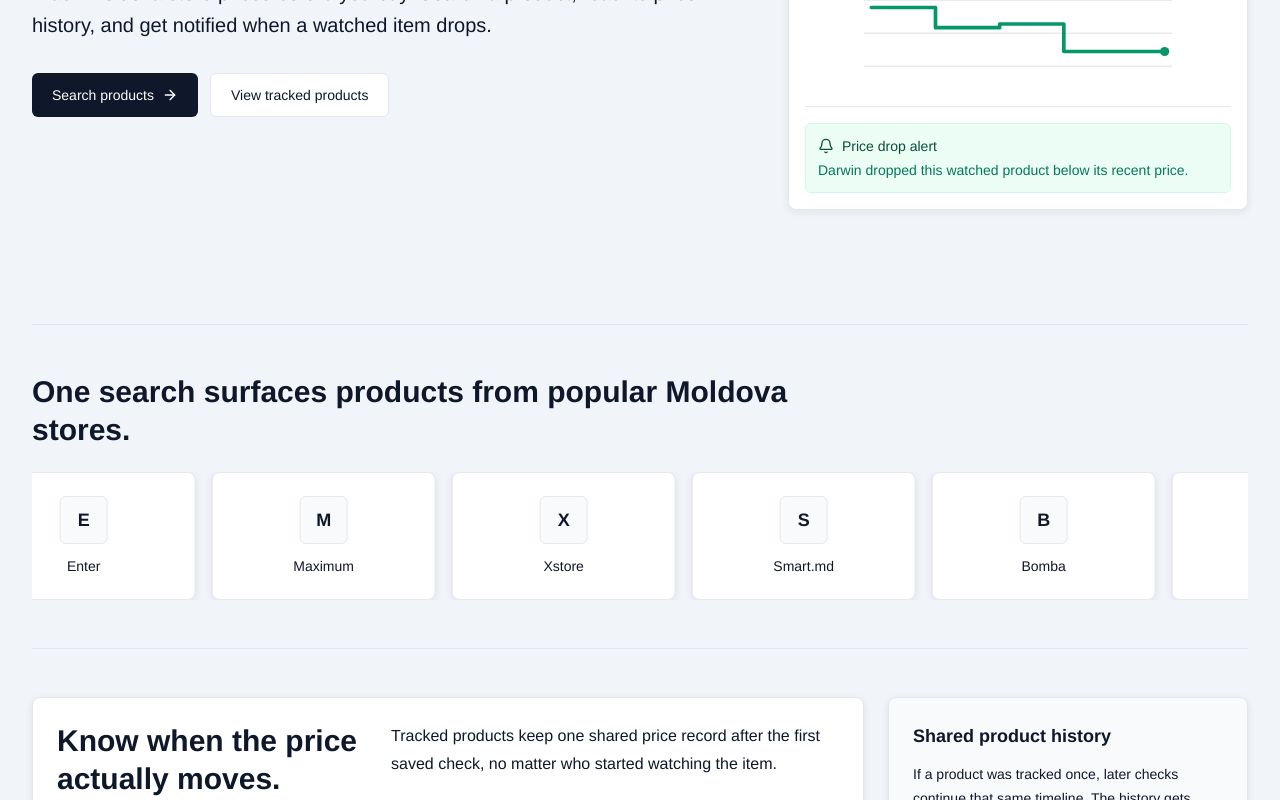
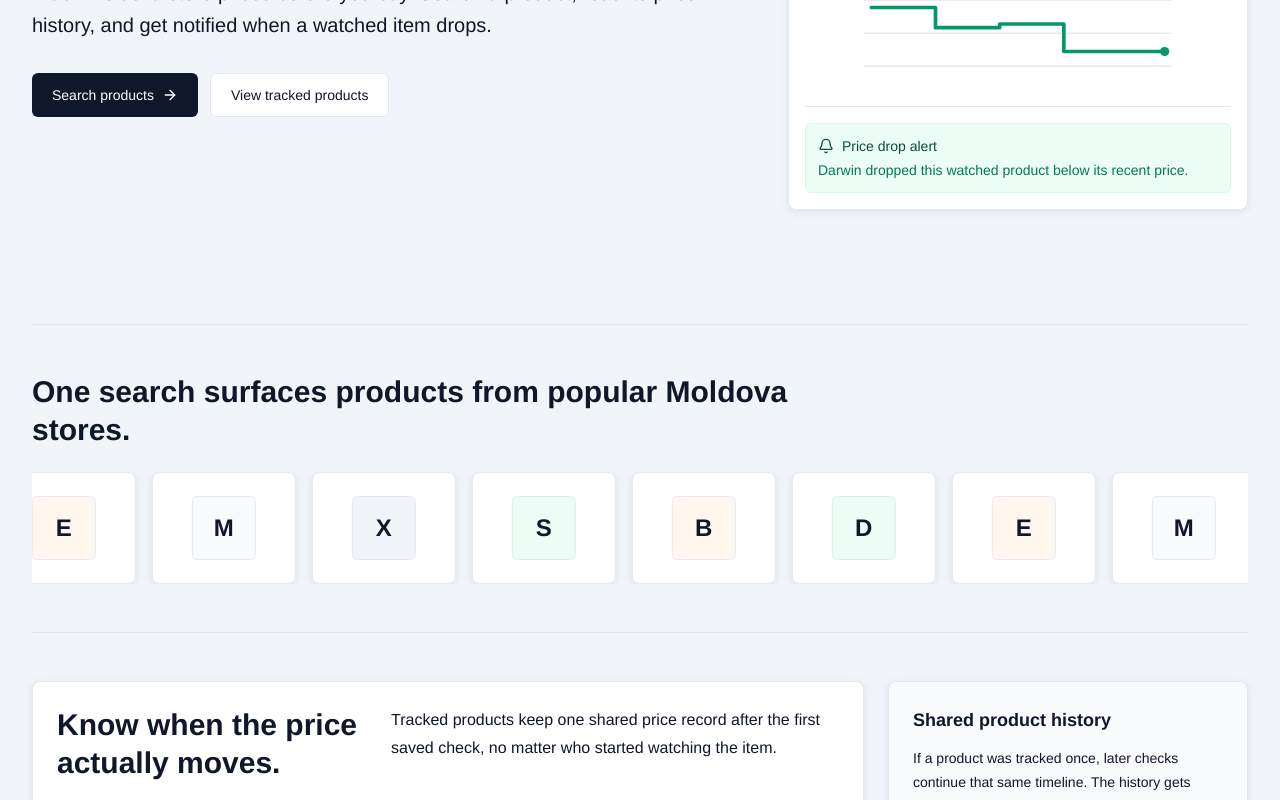
Before and after one commit to mcittkmims/moldova-price-history, a React (Vite) app: page /home in a window 1280 px wide. Shown: the part 404-1204 px from the top of the page. Built offline with nearby package versions, Linux system fonts and the light colour scheme.

Commit message:
show store logos

```diff
--- a/src/pages/HomePage.tsx
+++ b/src/pages/HomePage.tsx
@@ -31,12 +31,12 @@ const watchedProducts = [
 ];
 
 const trackedStores = [
-  { name: "Darwin", mark: "D" },
-  { name: "Enter", mark: "E" },
-  { name: "Maximum", mark: "M" },
-  { name: "Xstore", mark: "X" },
-  { name: "Smart.md", mark: "S" },
-  { name: "Bomba", mark: "B" },
+  { name: "Darwin", mark: "D", tone: "#ecfdf5" },
+  { name: "Enter", mark: "E", tone: "#fff7ed" },
+  { name: "Maximum", mark: "M", tone: "#f8fafc" },
+  { name: "Xstore", mark: "X", tone: "#f1f5f9" },
+  { name: "Smart.md", mark: "S", tone: "#ecfdf5" },
+  { name: "Bomba", mark: "B", tone: "#fff7ed" },
 ];
 
 const alertRows = [
@@ -164,12 +164,15 @@ export function HomePage() {
                 {trackedStores.map((store) => (
                   <div
                     key={`${store.name}-${groupIndex}`}
-                    className="flex min-h-32 w-36 shrink-0 flex-col items-center justify-center rounded-lg border border-ink-200 bg-white px-5 py-5 text-center shadow-soft sm:w-44 xl:w-56 dark:border-neutral-800 dark:bg-[#171717]"
+                    className="grid min-h-28 w-28 shrink-0 place-items-center rounded-lg border border-ink-200 bg-white p-4 shadow-soft sm:w-32 xl:w-36 dark:border-neutral-800 dark:bg-[#171717]"
+                    aria-label={store.name}
                   >
-                    <div className="flex h-12 w-12 items-center justify-center rounded-md border border-ink-200 bg-ink-50 text-lg font-semibold text-ink-900 dark:border-neutral-800 dark:bg-neutral-900 dark:text-neutral-100">
+                    <div
+                      className="flex h-16 w-16 items-center justify-center rounded-md border border-ink-200 text-2xl font-semibold text-ink-900 dark:border-neutral-800 dark:bg-neutral-900 dark:text-neutral-100"
+                      style={{ backgroundColor: store.tone }}
+                    >
                       {store.mark}
                     </div>
-                    <div className="mt-3 text-sm font-medium">{store.name}</div>
                   </div>
                 ))}
               </div>
```
